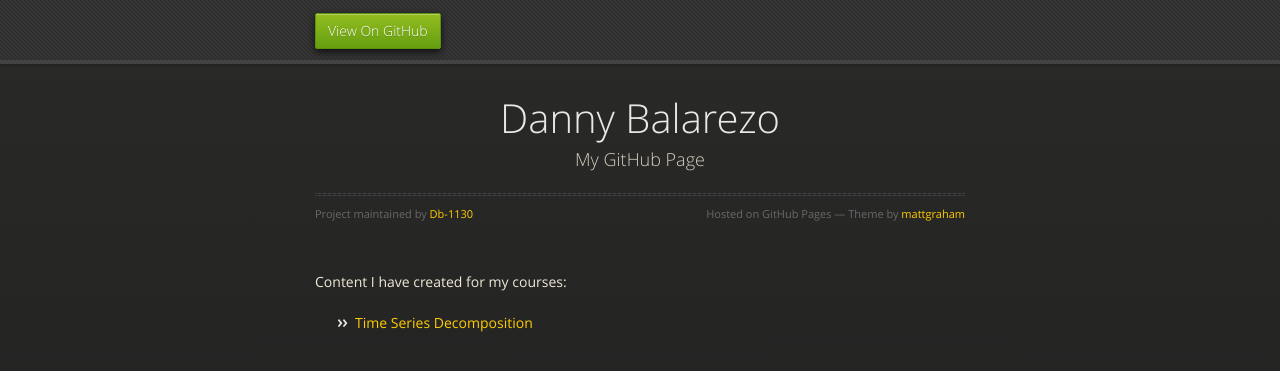
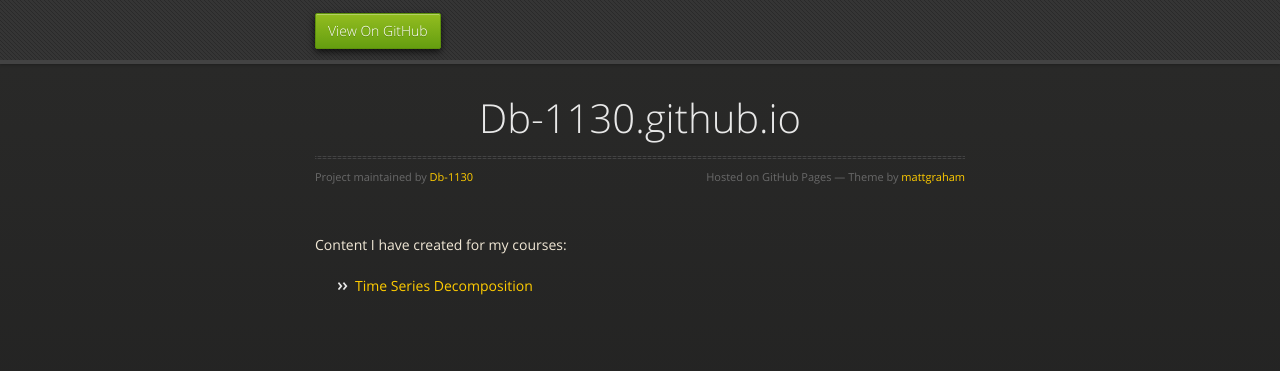
Before and after one commit to Db-1130/Db-1130.github.io, a Jekyll site: the page built from index.md, in a window 1280 px wide. Shown: the top 371 px of the page. Built offline with Jekyll 4.4.1, drawn with Linux system fonts in a browser that asks for light colours; our own code applies the rules of GitHub Pages for plain Markdown files; the repository's description, which GitHub fills in, is left out.

Commit message:
Update _config.yml

```diff
--- a/_config.yml
+++ b/_config.yml
@@ -1,5 +1,5 @@
-title: Danny Balarezo
-description: My GitHub Page
+title:
+description:
 show_downloads: false
 google_analytics:
 theme: jekyll-theme-midnight
```
